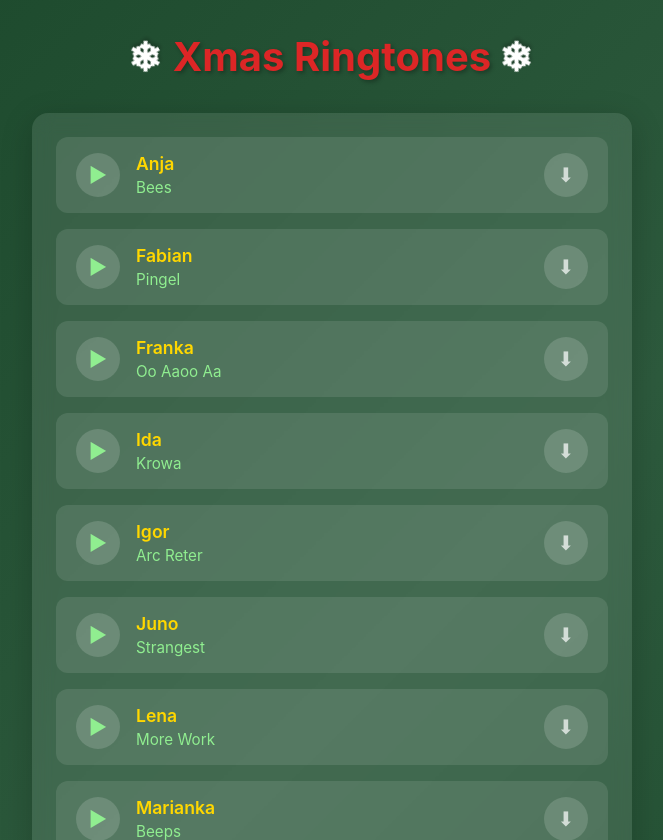
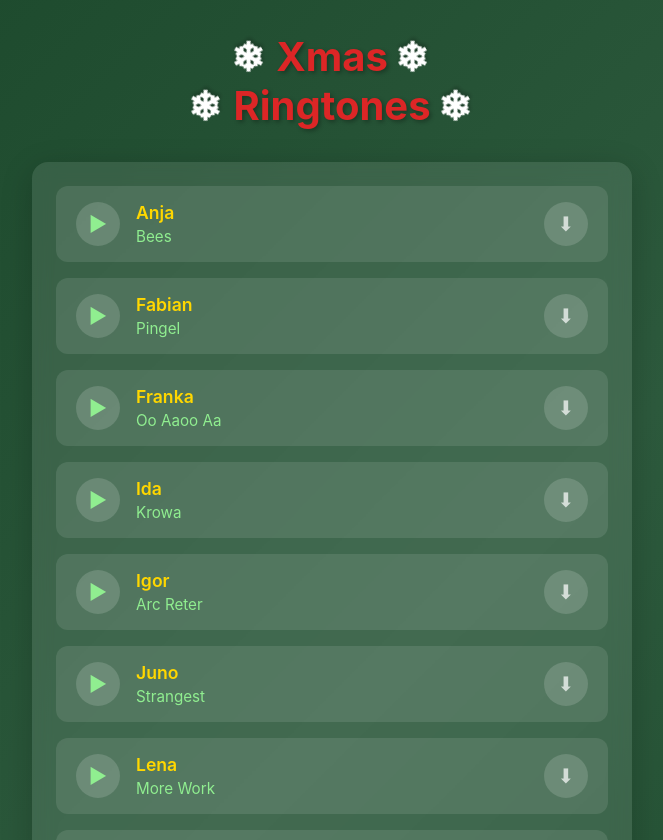
Before and after one commit to remmelt/xmas-ringtones, a plain HTML site: page index.html in a window 1280 px wide. Shown: the top 840 px of the page, without its empty margins (308-971 px from the left). Drawn offline with Linux system fonts and the light colour scheme.

Commit message:
new version

```diff
--- a/index.html
+++ b/index.html
@@ -136,7 +136,10 @@
 </head>
 <body>
     <div class="container">
-        <h1><span class="snowflake">❄</span> Xmas Ringtones <span class="snowflake">❄</span></h1>
+        <h1>
+            <span class="snowflake">❄</span> Xmas <span class="snowflake">❄</span><br>
+            <span class="snowflake">❄</span> Ringtones <span class="snowflake">❄</span>
+        </h1>
 
         <div class="ringtone-list">
             <div class="ringtone-item">
```
Also changed, not shown: index.template.html (+4 -1 lines).
